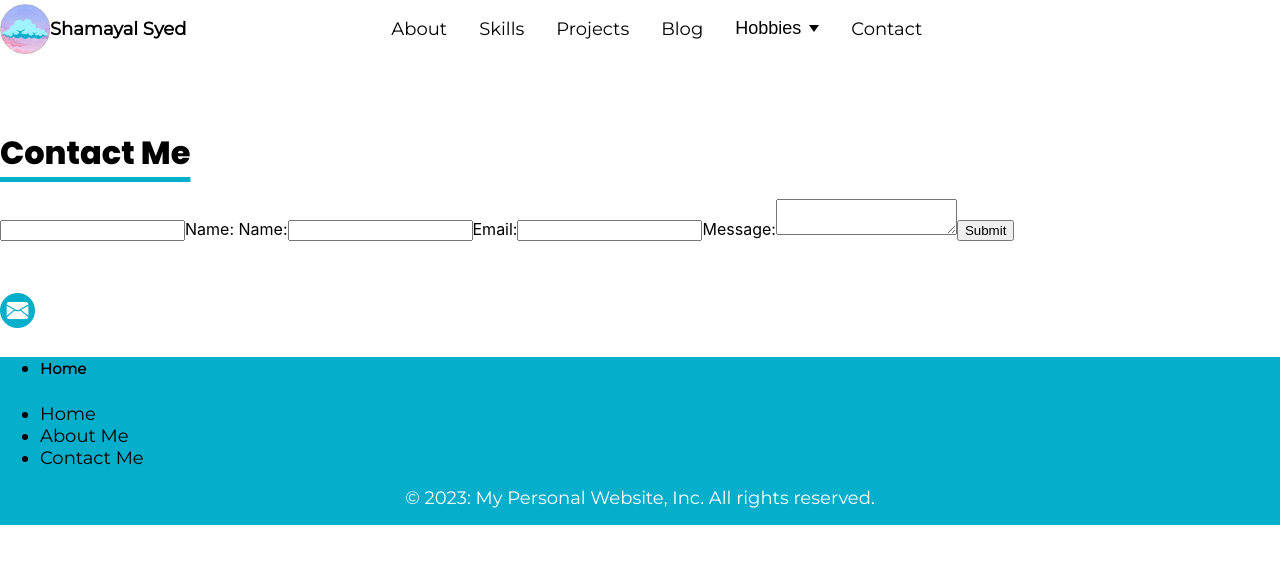
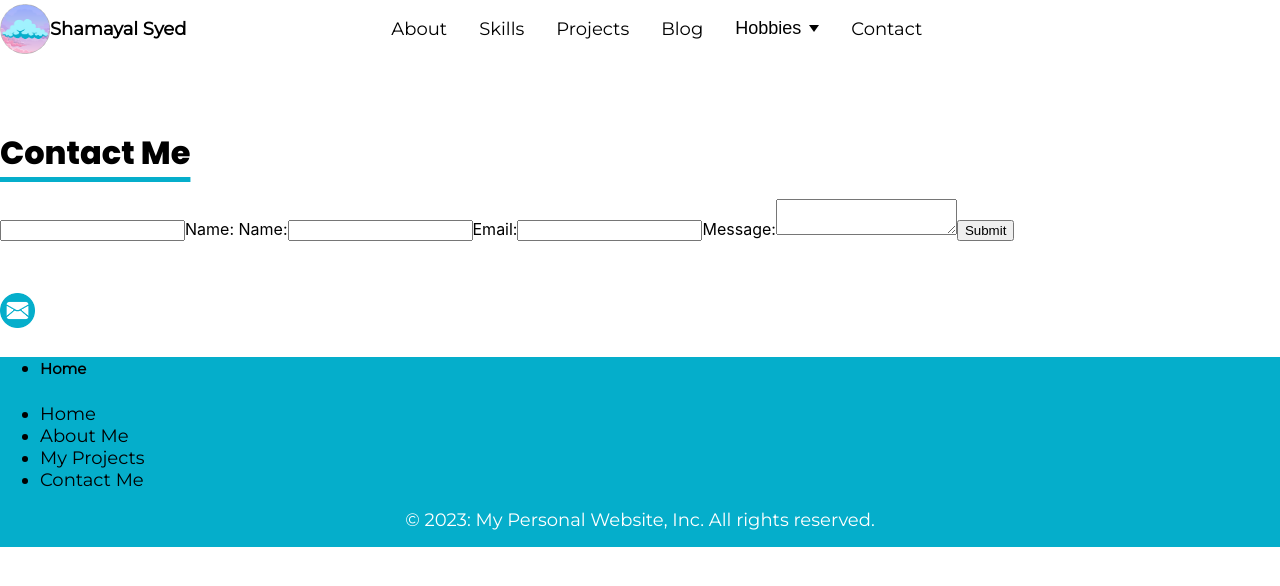
Before and after one commit to Shamayal/personal-website, a React (Create React App) app: page /contact in a window 1280 px wide. Shown: the top 586 px of the page. Built offline with nearby package versions, Linux system fonts and the light colour scheme.

Commit message:
updated footer page

```diff
--- a/src/components/Footer.jsx
+++ b/src/components/Footer.jsx
@@ -10,6 +10,7 @@ const Footer = () => {
             <li><h5>Home</h5></li>
             <li>Home</li>
             <li>About Me</li>
+            <li>My Projects</li>
             <li>Contact Me</li>
           </ul>
         </div>
```
